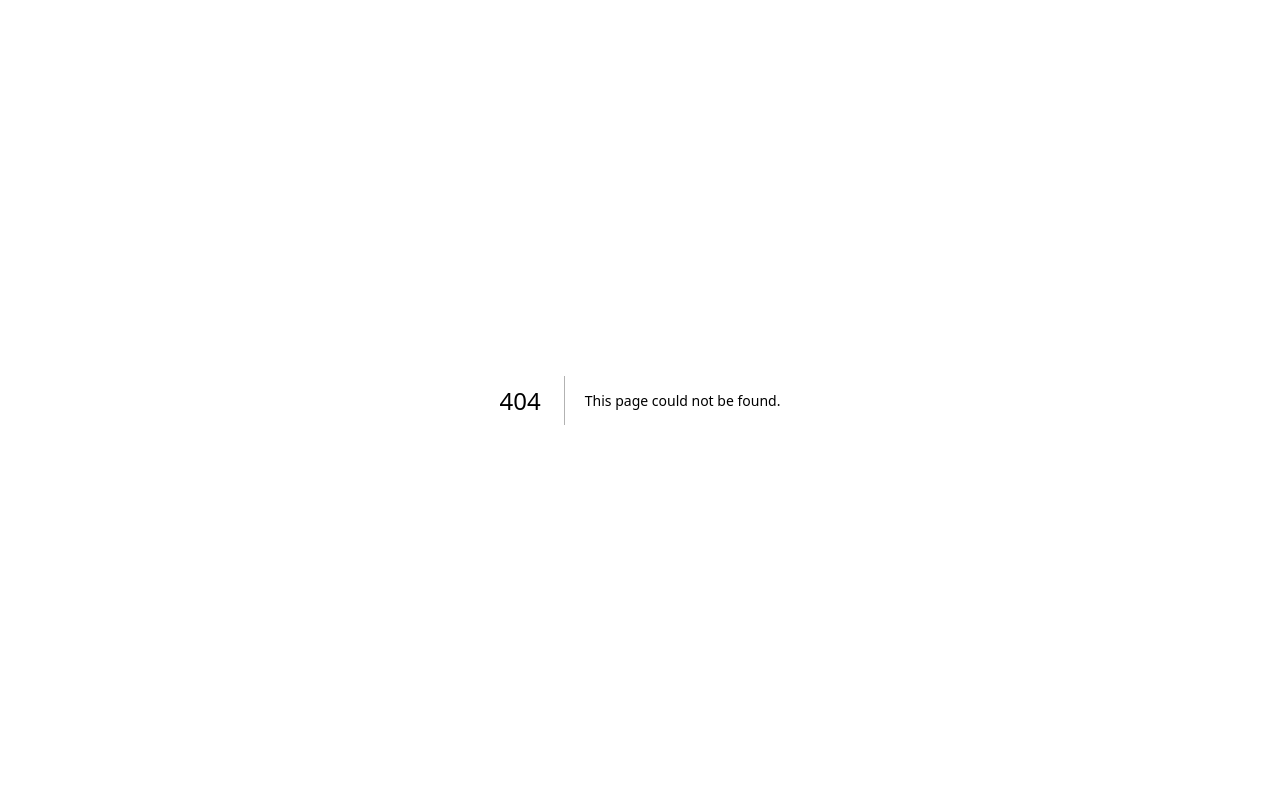
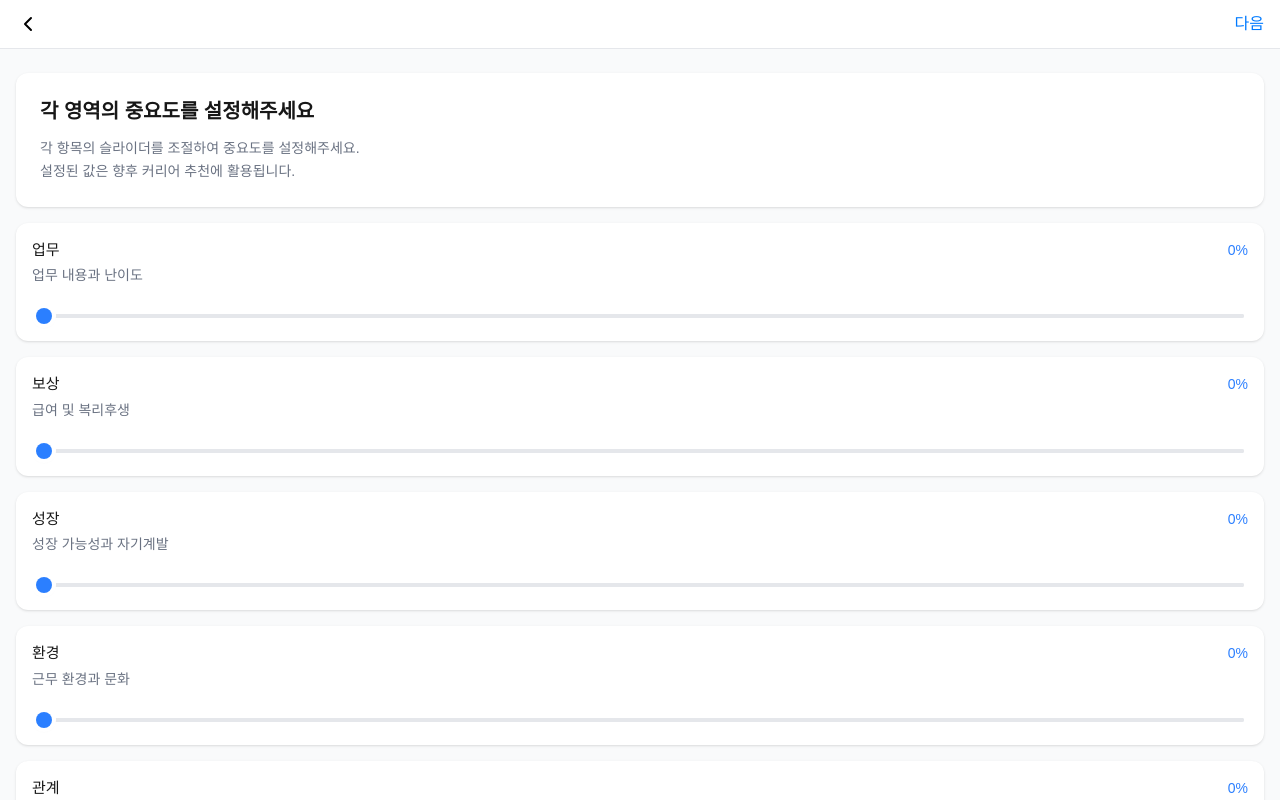
Before and after one commit to chungjung-d/carrer-log-fe, a Next.js app: page /signup/importance in a window 1280 px wide. Before the commit this address had no page. Shown: the top 800 px of the page. Built offline with nearby package versions, Linux system fonts and the light colour scheme.

Commit message:
importance of element

```diff
--- a/app/globals.css
+++ b/app/globals.css
@@ -84,3 +84,37 @@ body {
     @apply bg-background text-foreground;
   }
 }
+
+/* 커스텀 슬라이더 스타일 */
+.custom-slider {
+  @apply w-full h-1 bg-gray-200 rounded-full appearance-none cursor-pointer;
+  position: relative;
+}
+
+.custom-slider::-webkit-slider-thumb {
+  @apply appearance-none w-4 h-4 bg-blue-500 rounded-full cursor-pointer;
+  -webkit-appearance: none;
+  box-shadow: 0 0 0 4px white, 0 1px 4px rgba(0, 0, 0, 0.2);
+  transition: all 0.2s ease;
+  position: relative;
+  top: 50%;
+  transform: translateY(-50%);
+}
+
+.custom-slider::-webkit-slider-thumb:hover {
+  @apply bg-blue-600;
+  transform: translateY(-50%) scale(1.1);
+}
+
+.custom-slider::-webkit-slider-runnable-track {
+  @apply h-1 rounded-full;
+  background: linear-gradient(to right, #3B82F6 var(--value-percent), #E5E7EB var(--value-percent));
+}
+
+.custom-slider:focus {
+  outline: none;
+}
+
+.custom-slider:focus::-webkit-slider-thumb {
+  @apply ring-2 ring-blue-200;
+}
--- a/app/login/page.tsx
+++ b/app/login/page.tsx
@@ -1,3 +1,5 @@
+'use client'
+
 import { KakaoLoginButton } from '@/components/auth/KakaoLoginButton'
 
 export default function LoginPage() {
--- /dev/null
+++ b/app/signup/importance/page.tsx
@@ -0,0 +1,99 @@
+'use client'
+
+import Link from 'next/link'
+import { ChevronLeft } from 'lucide-react'
+import { useState } from 'react'
+
+type ImportanceValues = {
+  업무: number
+  보상: number
+  성장: number
+  환경: number
+  관계: number
+  가치: number
+}
+
+const IMPORTANCE_DESCRIPTIONS = {
+  업무: '업무 내용과 난이도',
+  보상: '급여 및 복리후생',
+  성장: '성장 가능성과 자기계발',
+  환경: '근무 환경과 문화',
+  관계: '동료와의 관계',
+  가치: '회사의 비전과 가치관'
+}
+
+export default function ImportancePage() {
+  const [values, setValues] = useState<ImportanceValues>({
+    업무: 0,
+    보상: 0,
+    성장: 0,
+    환경: 0,
+    관계: 0,
+    가치: 0,
+  })
+
+  const handleChange = (key: keyof ImportanceValues, value: number) => {
+    setValues(prev => ({ ...prev, [key]: value }))
+  }
+
+  return (
+    <main className="min-h-screen bg-gray-50">
+      {/* 상단 네비게이션 */}
+      <nav className="flex items-center justify-between px-4 py-3 bg-white border-b sticky top-0 z-10">
+        <Link href="/signup" className="text-black">
+          <ChevronLeft className="w-6 h-6" />
+        </Link>
+        <button className="text-[#007AFF] font-medium">
+          다음
+        </button>
+      </nav>
+
+      {/* 중요도 입력 폼 */}
+      <div className="px-4 py-6">
+        <div className="space-y-4">
+          <div className="bg-white rounded-xl p-6 shadow-sm">
+            <div className="space-y-3">
+              <div className="inline-block">
+                <h2 className="text-xl font-semibold relative">
+                  각 영역의 중요도를 설정해주세요
+                  <div className="absolute bottom-0 left-0 w-full h-[6px] bg-blue-100 -z-10 translate-y-[2px]" />
+                </h2>
+              </div>
+              <p className="text-sm text-gray-500 leading-relaxed">
+                각 항목의 슬라이더를 조절하여 중요도를 설정해주세요.<br />
+                설정된 값은 향후 커리어 추천에 활용됩니다.
+              </p>
+            </div>
+          </div>
+
+          <div className="grid gap-4">
+            {Object.entries(values).map(([key, value]) => (
+              <div key={key} className="bg-white rounded-xl p-4 shadow-sm">
+                <div className="space-y-4">
+                  <div>
+                    <div className="flex justify-between items-center mb-1">
+                      <span className="font-medium text-[15px]">{key}</span>
+                      <span className="text-sm font-medium text-blue-500">{value}%</span>
+                    </div>
+                    <p className="text-sm text-gray-500">{IMPORTANCE_DESCRIPTIONS[key as keyof ImportanceValues]}</p>
+                  </div>
+                  <div className="relative px-1">
+                    <input
+                      type="range"
+                      min="0"
+                      max="100"
+                      value={value}
+                      onChange={(e) => handleChange(key as keyof ImportanceValues, Number(e.target.value))}
+                      className="custom-slider"
+                      style={{ '--value-percent': `${value}%` } as React.CSSProperties}
+                    />
+                  </div>
+                </div>
+              </div>
+            ))}
+          </div>
+        </div>
+      </div>
+    </main>
+  )
+}
--- /dev/null
+++ b/app/signup/page.tsx
@@ -0,0 +1,66 @@
+'use client'
+
+import Link from 'next/link'
+import { ChevronLeft } from 'lucide-react'
+import { useRouter } from 'next/navigation'
+import { useState } from 'react'
+import { cn } from '@/lib/utils'
+
+export default function SignupPage() {
+  const router = useRouter()
+  const [name, setName] = useState('')
+  const [organization, setOrganization] = useState('')
+
+  const handleNext = () => {
+    if (name && organization) {
+      router.push('/signup/importance')
+    }
+  }
+
+  return (
+    <main className="min-h-screen bg-white">
+      {/* 상단 네비게이션 */}
+      <nav className="flex items-center justify-between px-4 py-3 border-b">
+        <Link href="/login" className="text-black">
+          <ChevronLeft className="w-6 h-6" />
+        </Link>
+        <button
+          className={cn(
+            "font-medium transition-colors",
+            name && organization ? "text-[#007AFF]" : "text-[#007AFF]/30"
+          )}
+          onClick={handleNext}
+        >
+          다음
+        </button>
+      </nav>
+
+      {/* 회원가입 폼 */}
+      <div className="px-4 pt-8">
+        <div className="space-y-8">
+          <div className="space-y-3">
+            <h2 className="text-[17px] font-medium">이름을 알려주세요</h2>
+            <input
+              type="text"
+              placeholder="이름"
+              value={name}
+              onChange={(e) => setName(e.target.value)}
+              className="w-full px-0 py-2 text-base border-0 border-b border-gray-300 focus:outline-none focus:border-gray-400 placeholder:text-gray-400"
+            />
+          </div>
+
+          <div className="space-y-3">
+            <h2 className="text-[17px] font-medium">조직(회사)명을 알려주세요</h2>
+            <input
+              type="text"
+              placeholder="조직명"
+              value={organization}
+              onChange={(e) => setOrganization(e.target.value)}
+              className="w-full px-0 py-2 text-base border-0 border-b border-gray-300 focus:outline-none focus:border-gray-400 placeholder:text-gray-400"
+            />
+          </div>
+        </div>
+      </div>
+    </main>
+  )
+}
--- a/components/auth/KakaoLoginButton.tsx
+++ b/components/auth/KakaoLoginButton.tsx
@@ -1,11 +1,21 @@
+'use client'
+
 import { cn } from '@/lib/utils'
 import { ButtonHTMLAttributes } from 'react'
+import { useRouter } from 'next/navigation'
 
 type KakaoLoginButtonProps = ButtonHTMLAttributes<HTMLButtonElement>
 
 export function KakaoLoginButton({ className, ...props }: KakaoLoginButtonProps) {
+  const router = useRouter()
+
+  const handleClick = () => {
+    router.push('/signup')
+  }
+
   return (
     <button
+      onClick={handleClick}
       className={cn(
         "w-full relative flex items-center justify-center gap-2 px-4 py-3 text-black bg-[#FEE500] hover:bg-[#FEE500]/90 rounded-lg font-medium transition-colors",
         className
--- a/package.json
+++ b/package.json
@@ -12,6 +12,7 @@
     "@tailwindcss/forms": "^0.5.10",
     "autoprefixer": "^10.4.21",
     "clsx": "^2.1.1",
+    "lucide-react": "^0.483.0",
     "next": "15.2.3",
     "postcss": "^8.5.3",
     "react": "^19.0.0",
```
Also changed, not shown: 1 other file (tests, documents, lock files or other folders).
